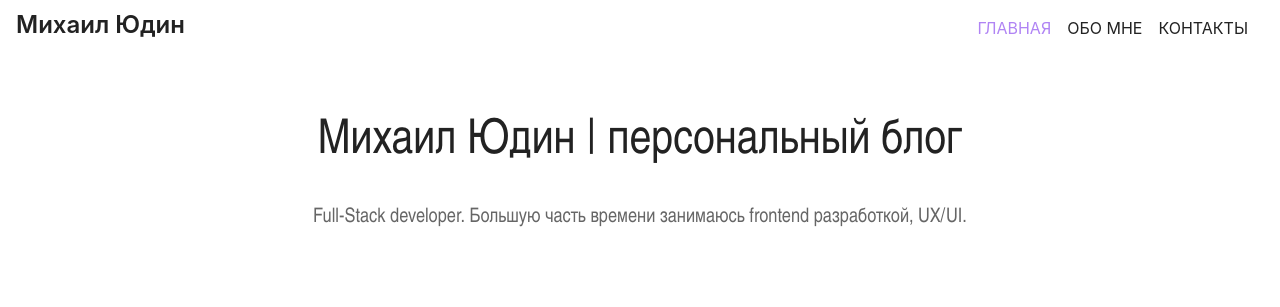
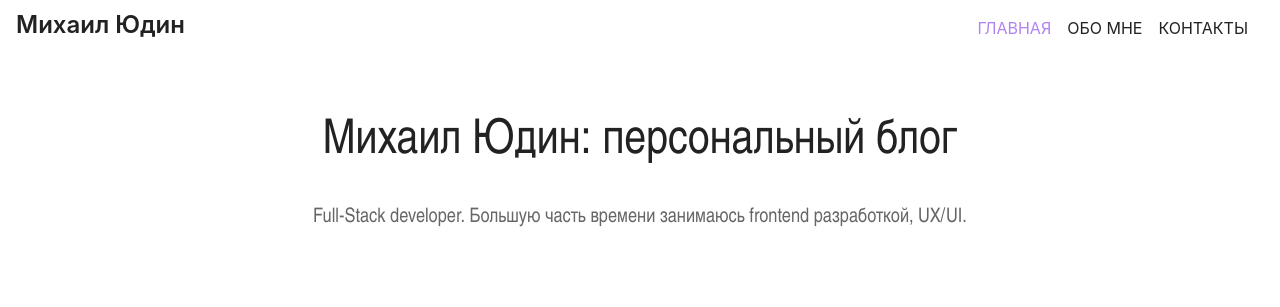
Before and after one commit to fagcinsk/fagcinsk.github.io, a Jekyll site: the page built from index.html, in a window 1280 px wide. Shown: the top 307 px of the page. Built offline with Jekyll 4.4.1, drawn with Linux system fonts in a browser that asks for light colours; the list of posts is cut into pages by our own code; comment, search, counter and statistics services are not loaded.

Commit message:
mobile promo

```diff
--- a/index.html
+++ b/index.html
@@ -4,6 +4,6 @@ layout: promo
 ---
 
 <div class="promo">
-  <h1>{{ page.title }}</h1>
+  <h1>Михаил Юдин: персональный блог</h1>
   <h2>{{site.description}}</h2>
 </div>
```
